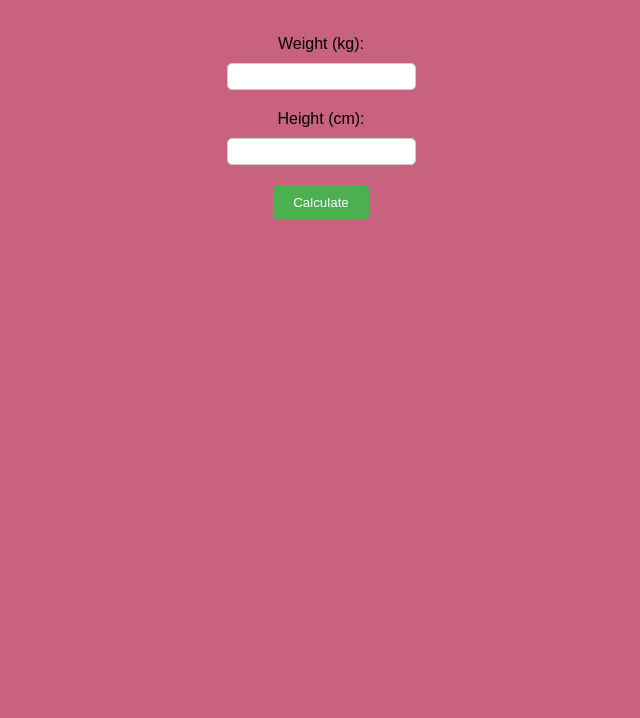
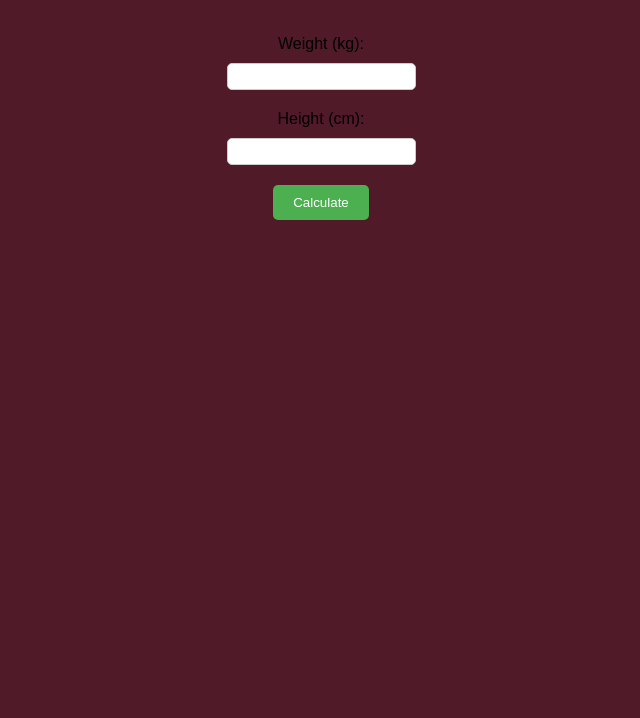
Before and after one commit to MRAman126/bmi-calculator, a plain HTML site: page index.html in a window 1280 px wide. Shown: the part 82-800 px from the top of the page, without its empty margins (319-959 px from the left). Drawn offline with Linux system fonts and the light colour scheme.

Commit message:
color change

```diff
--- a/index.css
+++ b/index.css
@@ -1,5 +1,5 @@
 body{
-    background-color: rgb(201, 98, 127);
+    background-color: rgb(80, 26, 41);
 }
 body {
     font-family: sans-serif;
```
